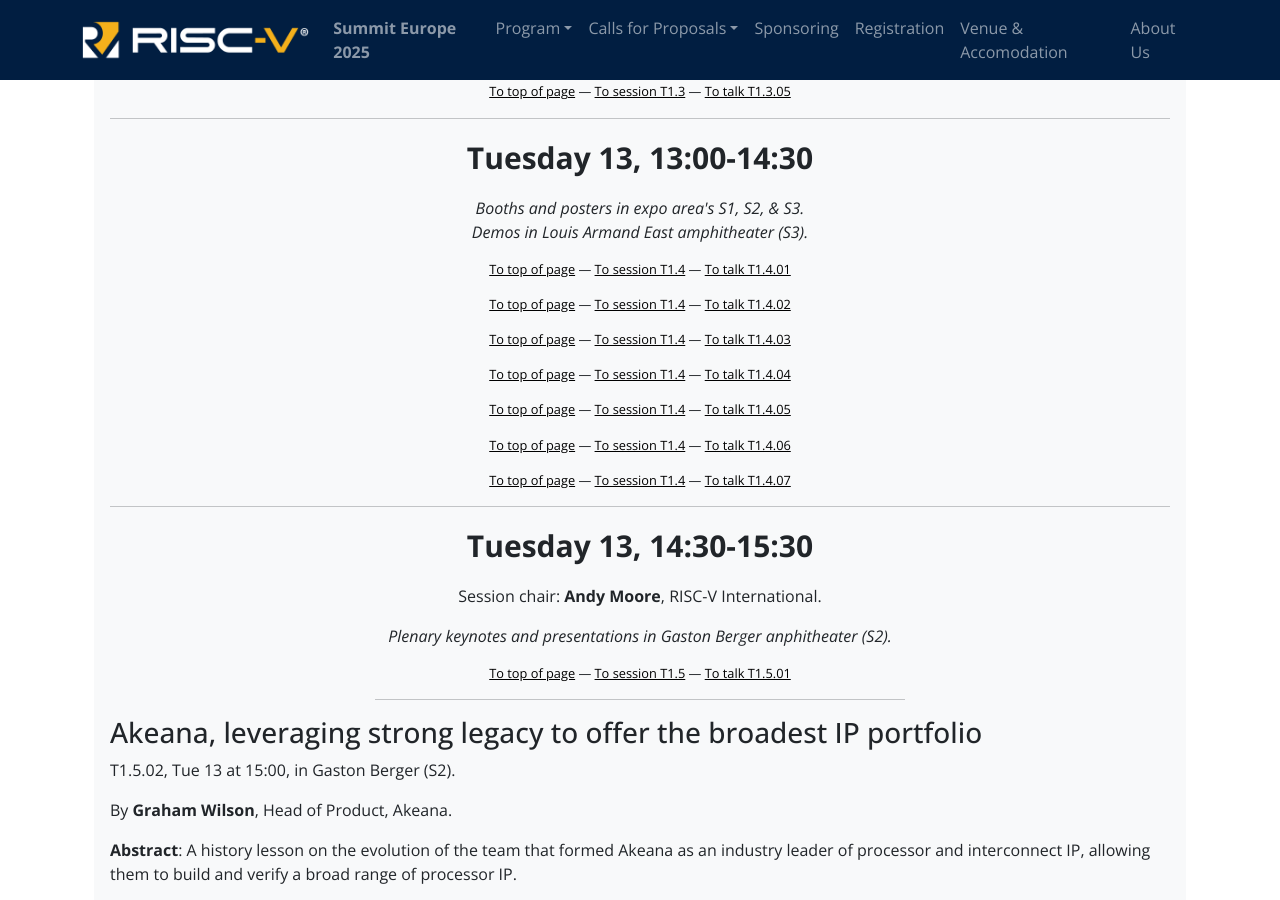
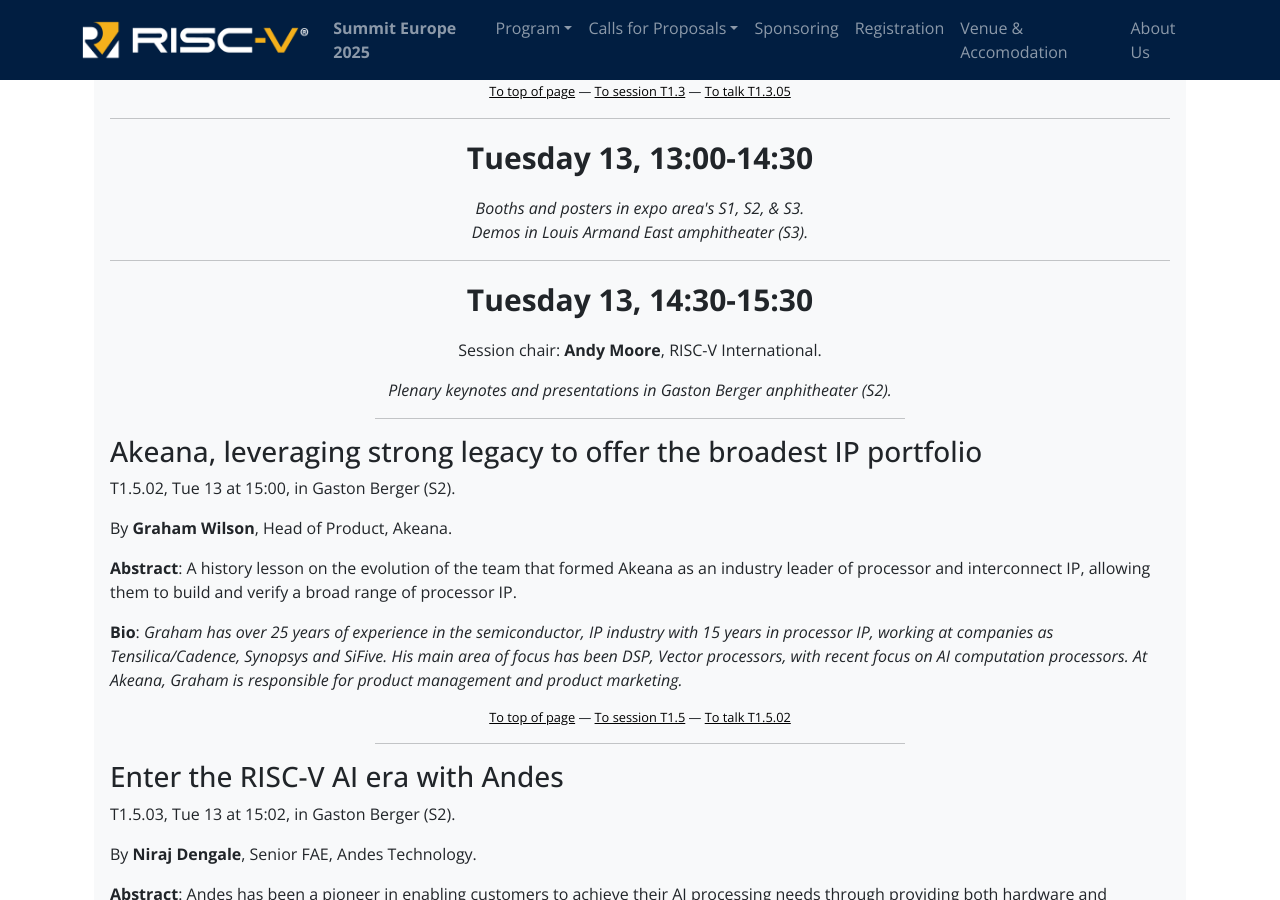
Before and after one commit to riscv-europe/summit-website-development, a Jekyll site: the page built from summit/2025/presentations.md, in a window 1280 px wide and 900 px high, scrolled down 6665 px. Built offline with Jekyll 4.4.1, drawn with Linux system fonts in a browser that asks for light colours; some of the changed text lies outside the part shown.

Commit message:
Fix: genenate back navigation links only if the slot is non-empty.

```diff
--- a/summit/2025/presentations.md
+++ b/summit/2025/presentations.md
@@ -84,13 +84,16 @@
 {% assign sessionId = session.SessionId %}
 {% assign block = agenda | where: "SessionId", sessionId %}
 {% for slot in block %}
+{%- assign emptySlot = true -%}
 {% assign content_s = slot.TalkId %}
 {% assign content   = content_s | plus: 0 %}
 {% if content != 0 %}
 {% if content < 1000 %}
+{%- assign emptySlot = false -%}
 <hr style="width:50%;;margin-left:25%">
 {% assign presentation_ = presentations | where: 'Submission ID', content_s %}
 {% assign presentation  = presentation_[0] %}
+
 ### {{ presentation['Title'] | strip_newlines }}
 
 T{{ slot.SlotId }} (sub. \#{{ presentation["Submission ID"] }}), {{ session.DayShort  }} at {{ slot.Start }}, in {{ location }}.
@@ -104,8 +107,10 @@
 {% assign presentation_ = invited | where: 'SubmissId', content_s %}
 {% assign presentation  = presentation_[0] %}
 {% unless presentation.Status == "OnHold" %}
+{%- assign emptySlot = false -%}
 <hr style="width:50%;;margin-left:25%">
 <a id="T{{ slot.SlotId }}"></a>
+
 ### {{ presentation['TalkTitle'] | strip_newlines }}
 
 T{{ slot.SlotId }}, {{ session.DayShort  }} at {{ slot.Start }}, in {{ location }}.
@@ -125,6 +130,7 @@
 {% assign presentation_ = univdemos | where: 'Submission ID', univdemo_s %}
 {% assign presentation  = presentation_[0] %}
 {% unless presentation.Status == "OnHold" %}
+{%- assign emptySlot = false -%}
 
 ### {{ presentation['Title'] | strip_newlines }}
 
@@ -141,6 +147,7 @@
 {% assign panel  = panel_[0] %}
 {% unless panel.Status == "OnHold" %}
 
+{%- assign emptySlot = false -%}
 ## Panel -- {{ panel.Title }}
 
 T{{ slot.SlotId }}, {{ session.DayShort  }} at {{ slot.Start }}, in {{ location }}.
@@ -155,7 +162,7 @@
 {% endunless %}
 {% endif %}
 {% endif %}
-<p align="center" style="font-size: 0.8em"><a href="presentations.html" class="backnavigation">To top of page</a> &mdash; <a href="#T{{ session.SessionId }}" class="backnavigation">To session T{{ session.SessionId }}</a> &mdash; <a href="#T{{ slot.SlotId }}" class="backnavigation">To talk T{{ slot.SlotId }}</a></p>
+{% unless emptySlot %}<p align="center" style="font-size: 0.8em"><a href="presentations.html" class="backnavigation">To top of page</a> &mdash; <a href="#T{{ session.SessionId }}" class="backnavigation">To session T{{ session.SessionId }}</a> &mdash; <a href="#T{{ slot.SlotId }}" class="backnavigation">To talk T{{ slot.SlotId }}</a></p>{% endunless %}
 {% endfor %}
 {% endfor %}
 
```
